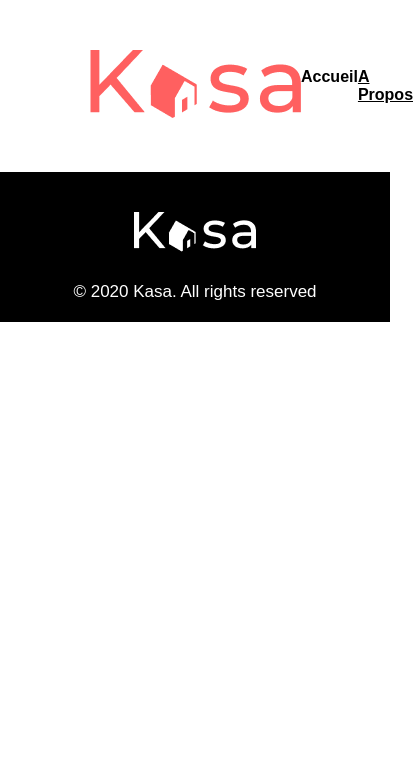
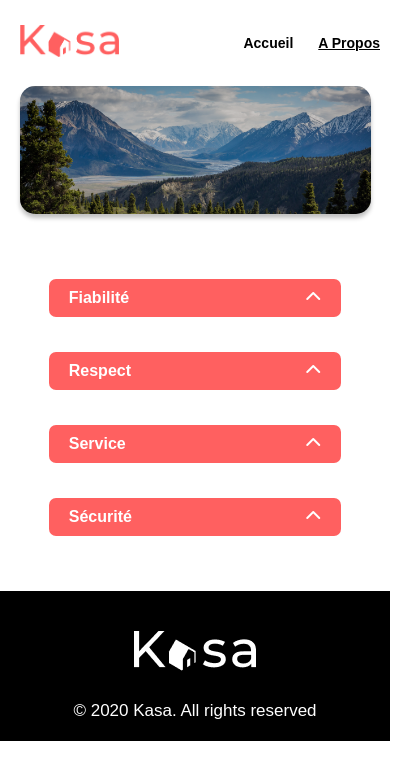
Before and after one commit to lebrun26/kasa, a React (Create React App) app: page /Apropos in a window 390 px wide. Shown: the top 780 px of the page, 413 px wide, since content can reach past the window. Built offline with nearby package versions, Linux system fonts and the light colour scheme.

Commit message:
Mise en place de la page about phase 1, responsive page accueil

```diff
--- a/src/components/Banner.jsx
+++ b/src/components/Banner.jsx
@@ -1,11 +1,11 @@
 import React from "react";
 
-const HomePicture = () => {
+const HomePicture = ({ title, img, spanOpacity }) => {
   return (
-    <div className="Picture__accueil">
-      <img src="/images/image_accueil.jpg" alt="Reprensente une falaise" />
-      <span />
-      <p>Chez vous, partout et ailleurs</p>
+    <div className="Picture__Banner">
+      <img src={img} alt="Les falaise, Montagne" />
+      <span style={{ opacity: spanOpacity }} />
+      <p>{title}</p>
     </div>
   );
 };
--- a/src/pages/Apropos.jsx
+++ b/src/pages/Apropos.jsx
@@ -1,12 +1,25 @@
 import React from "react";
-import Banner from "../components/NavBar";
+import NavBar from "../components/NavBar";
 import Footer from "../components/Footer";
+import Banner from "../components/Banner";
+import DropMenu from "../components/DropMenu";
 
 const Apropos = () => {
   return (
     <div>
-      <Banner />
-      <Footer />
+      <header>
+        <NavBar />
+      </header>
+      <Banner title="" img="/images/image_about.png" spanOpacity="20%" />
+      <div className="container__DropMenu__about">
+        <DropMenu title="Fiabilité" />
+        <DropMenu title="Respect" />
+        <DropMenu title="Service" />
+        <DropMenu title="Sécurité" />
+      </div>
+      <footer>
+        <Footer />
+      </footer>
     </div>
   );
 };
--- a/src/pages/Error.jsx
+++ b/src/pages/Error.jsx
@@ -6,11 +6,15 @@
 const Error = () => {
   return (
     <div>
-      <NavBar />
+      <header>
+        <NavBar />
+      </header>
       <div>
         <Error404 />
       </div>
-      <Footer />
+      <footer>
+        <Footer />
+      </footer>
     </div>
   );
 };
--- a/src/pages/Home.jsx
+++ b/src/pages/Home.jsx
@@ -1,20 +1,26 @@
 import React from "react";
 import NavBar from "../components/NavBar";
 import Footer from "../components/Footer";
-import HomePicture from "../components/Banner";
 import CardsLogements from "../components/CardsLogements";
+import Banner from "../components/Banner";
 
 const Home = () => {
   return (
     <div>
-      <NavBar />
-      <div>
-        <HomePicture />
-      </div>
+      <header>
+        <NavBar />
+      </header>
+      <Banner
+        title="Chez vous, partout et ailleurs"
+        img="/images/image_accueil.jpg"
+        spanOpacity="60%"
+      />
       <div className="container">
         <CardsLogements />
       </div>
-      <Footer />
+      <footer>
+        <Footer />
+      </footer>
     </div>
   );
 };
--- a/src/pages/Logements.jsx
+++ b/src/pages/Logements.jsx
@@ -48,7 +48,9 @@
 
   return (
     <div>
-      <NavBar />
+      <header>
+        <NavBar />
+      </header>
       <div className="container__logement">
         <CarousselLogement images={logement.pictures} />
         <div>
@@ -58,7 +60,9 @@
           <DescriptionLogement description={logement} />
         </div>
       </div>
-      <Footer />
+      <footer>
+        <Footer />
+      </footer>
     </div>
   );
 };
--- a/src/styles/sass/banner.scss
+++ b/src/styles/sass/banner.scss
@@ -22,3 +22,26 @@
     color: black;
   }
 }
+
+// Responsive Mobile
+
+@media (max-width: 480px) {
+  .Banner {
+    padding: 25px 10px 25px 20px;
+    &__Nav {
+      justify-content: flex-end;
+      gap: 25px;
+      width: 80%;
+    }
+    &__Logo {
+      & img {
+        width: 65%;
+      }
+    }
+    &__Nav {
+      & a {
+        font-size: 14px;
+      }
+    }
+  }
+}
--- /dev/null
+++ b/src/styles/sass/body_about.scss
@@ -0,0 +1,14 @@
+.container__DropMenu__about {
+  display: flex;
+  flex-direction: column;
+  align-items: center;
+  margin: 30px 0 40px 0;
+  & .dropdown-menu {
+    width: 75%;
+    margin-top: 35px;
+  }
+}
+
+.Footer {
+  margin-top: 97px;
+}
--- a/src/styles/sass/body_accueil.scss
+++ b/src/styles/sass/body_accueil.scss
@@ -2,11 +2,12 @@
   margin: 0;
 }
 
-.Picture__accueil {
-  height: 130px;
+.Picture__Banner {
+  height: 200px;
   display: flex;
   flex-direction: column;
   align-items: center;
+  justify-content: center;
   position: relative;
   margin: 0 20px 0 32px;
   & img {
@@ -23,7 +24,7 @@
     position: absolute;
     z-index: 1;
     background: #000000;
-    opacity: 60%;
+    //opacity: 60%;
     width: 90%;
     border-radius: 15px;
   }
@@ -32,8 +33,9 @@
     z-index: 2;
     font-size: 40px;
     font-family: "Montserrat", sans-serif;
+    font-weight: 600;
     color: white;
-    text-shadow: 2px 0px 0 #000, 1px -1px 0 #000, -1px 1px 0 #000,
+    text-shadow: 2px 1px 0 #000, 1px -1px 0 #000, -1px 1px 0 #000,
       1px 1px 0 #000;
   }
 }
@@ -77,3 +79,35 @@
     }
   }
 }
+
+// Responsive Mobile
+
+@media (max-width: 480px) {
+  .Picture__Banner {
+    margin: 0;
+    height: 128px;
+    & p {
+      font-size: 27px;
+      width: 83%;
+    }
+  }
+  .container {
+    background-color: white;
+    display: flex;
+    justify-content: center;
+    margin: 40px 0 0 0;
+    &__structure {
+      gap: 30px;
+      margin: 0;
+      &_cards {
+        & p {
+          left: 25px;
+        }
+        & img {
+          width: 90%;
+          height: 300px;
+        }
+      }
+    }
+  }
+}
--- a/src/styles/sass/body_logements.scss
+++ b/src/styles/sass/body_logements.scss
@@ -103,7 +103,7 @@
   }
 
   &.open {
-    margin-bottom: 17%;
+    margin-bottom: 12%;
     .dropdown-list {
       max-height: 200px;
       padding: 10px 0;
--- a/src/styles/sass/footer.scss
+++ b/src/styles/sass/footer.scss
@@ -15,3 +15,11 @@
     margin: 30px 0 0 0;
   }
 }
+
+// Responsive Mobile
+
+@media (max-width: 480px) {
+  .Footer {
+    margin-top: 55px;
+  }
+}
--- a/src/styles/sass/main.scss
+++ b/src/styles/sass/main.scss
@@ -1,6 +1,7 @@
 @import "./banner.scss";
 @import "./caroussel.scss";
 @import "./body_logements.scss";
+@import "./body_about.scss";
 @import "./footer.scss";
 @import "./body_accueil.scss";
 @import "./error.scss";
--- a/src/styles/styles.css
+++ b/src/styles/styles.css
@@ -23,6 +23,22 @@
   color: black;
 }
 
+@media (max-width: 480px) {
+  .Banner {
+    padding: 25px 10px 25px 20px;
+  }
+  .Banner__Nav {
+    justify-content: flex-end;
+    gap: 25px;
+    width: 80%;
+  }
+  .Banner__Logo img {
+    width: 65%;
+  }
+  .Banner__Nav a {
+    font-size: 14px;
+  }
+}
 .container__caroussel {
   display: flex;
   flex-direction: row;
@@ -161,7 +177,7 @@
   padding: 0 0 7px 15px;
 }
 .dropdown-menu.open {
-  margin-bottom: 17%;
+  margin-bottom: 12%;
 }
 .dropdown-menu.open .dropdown-list {
   max-height: 200px;
@@ -197,6 +213,21 @@
   padding: 5px 20px;
 }
 
+.container__DropMenu__about {
+  display: flex;
+  flex-direction: column;
+  align-items: center;
+  margin: 30px 0 40px 0;
+}
+.container__DropMenu__about .dropdown-menu {
+  width: 75%;
+  margin-top: 35px;
+}
+
+.Footer {
+  margin-top: 97px;
+}
+
 .Footer {
   background: black;
   height: 150px;
@@ -215,19 +246,25 @@
   margin: 30px 0 0 0;
 }
 
+@media (max-width: 480px) {
+  .Footer {
+    margin-top: 55px;
+  }
+}
 body {
   margin: 0;
 }
 
-.Picture__accueil {
-  height: 130px;
+.Picture__Banner {
+  height: 200px;
   display: flex;
   flex-direction: column;
   align-items: center;
+  justify-content: center;
   position: relative;
   margin: 0 20px 0 32px;
 }
-.Picture__accueil img {
+.Picture__Banner img {
   position: absolute;
   width: 90%;
   height: 100%;
@@ -236,22 +273,22 @@
   border-radius: 15px;
   box-shadow: 0px 4px 4px 0px rgba(0, 0, 0, 0.2509803922);
 }
-.Picture__accueil span {
+.Picture__Banner span {
   height: 100%;
   position: absolute;
   z-index: 1;
   background: #000000;
-  opacity: 60%;
   width: 90%;
   border-radius: 15px;
 }
-.Picture__accueil p {
+.Picture__Banner p {
   position: absolute;
   z-index: 2;
   font-size: 40px;
   font-family: "Montserrat", sans-serif;
+  font-weight: 600;
   color: white;
-  text-shadow: 2px 0px 0 #000, 1px -1px 0 #000, -1px 1px 0 #000, 1px 1px 0 #000;
+  text-shadow: 2px 1px 0 #000, 1px -1px 0 #000, -1px 1px 0 #000, 1px 1px 0 #000;
 }
 
 .container {
@@ -292,6 +329,33 @@
   font-weight: 700;
 }
 
+@media (max-width: 480px) {
+  .Picture__Banner {
+    margin: 0;
+    height: 128px;
+  }
+  .Picture__Banner p {
+    font-size: 27px;
+    width: 83%;
+  }
+  .container {
+    background-color: white;
+    display: flex;
+    justify-content: center;
+    margin: 40px 0 0 0;
+  }
+  .container__structure {
+    gap: 30px;
+    margin: 0;
+  }
+  .container__structure_cards p {
+    left: 25px;
+  }
+  .container__structure_cards img {
+    width: 90%;
+    height: 300px;
+  }
+}
 body {
   font-family: "Montserrat", sans-serif;
 }
```
Also changed, not shown: public/images/image_about.png (added), 1 other file (tests, documents, lock files or other folders).
